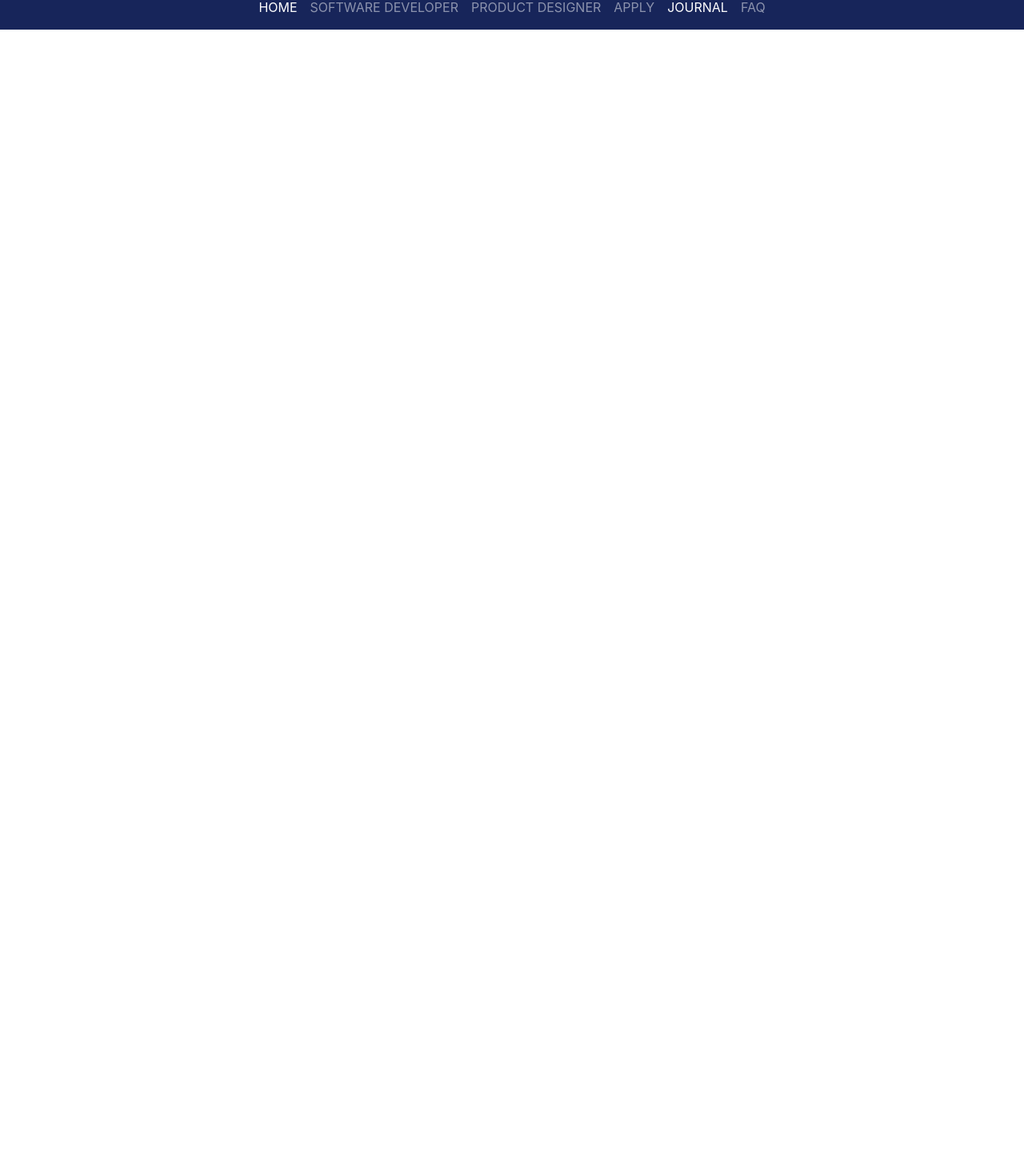
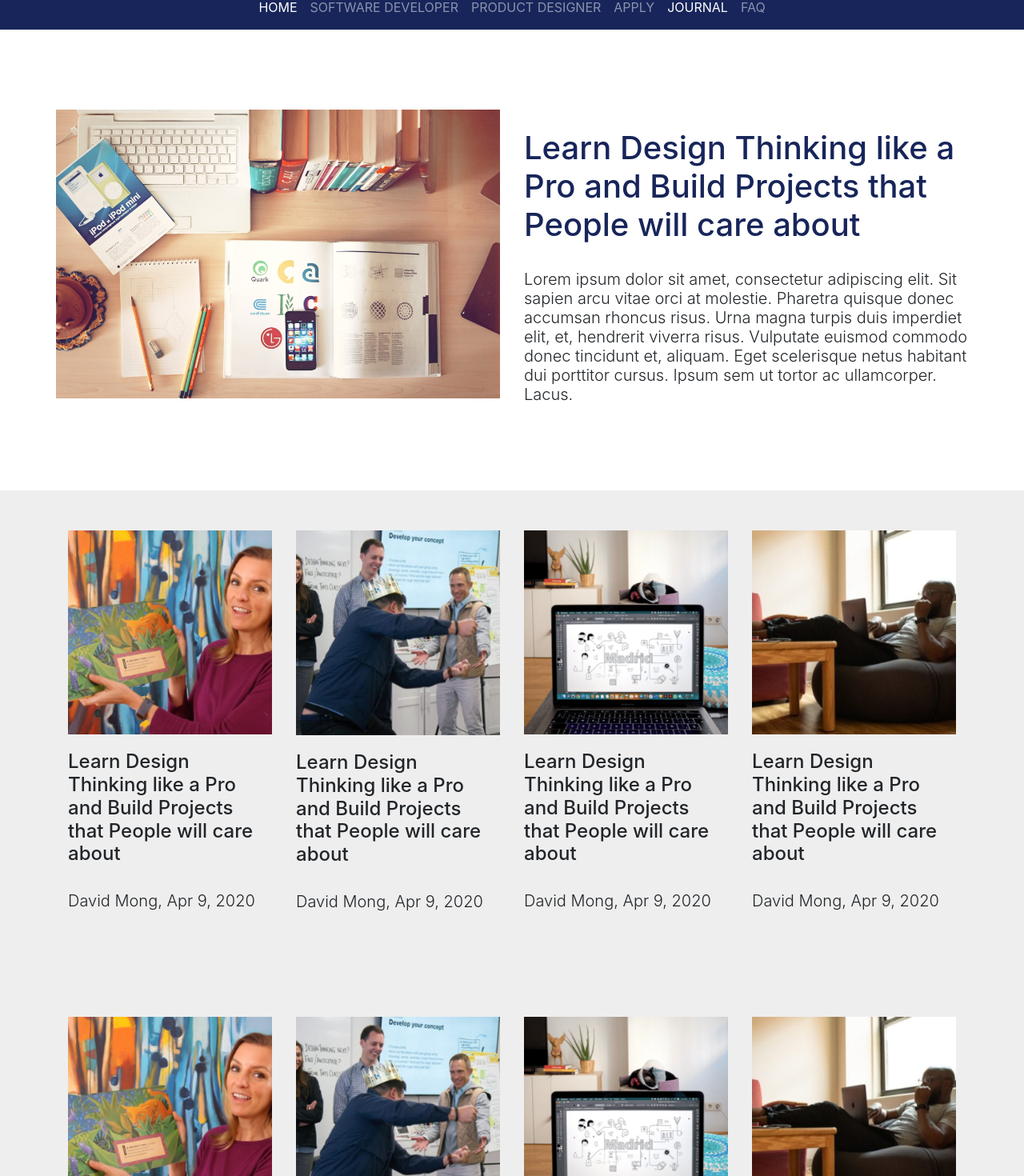
Before and after one commit to yahayakenny/Genesys-tech-hub, a React (Create React App) app: page /journal in a window 1280 px wide. Shown: the part 120-1590 px from the top of the page at 80% size. Before the commit the page ends 800 px from the top, so only its background shows below. Built offline with nearby package versions, Linux system fonts and the light colour scheme.

Commit message:
feat: Journal page and updated stylesheet

```diff
--- a/src/components/Apply/Apply.js
+++ b/src/components/Apply/Apply.js
@@ -28,17 +28,17 @@ export const Apply = () => {
 
                     <div style = {{width: "50%", margin: "0 auto"}} >
                         <h1>How to get in</h1>
-                        <h6>We are very deliberate with our selection process. We are on a quest to find amazing people who are passionate about learning and growing their careers in the software industry. To this end, we have designed our selection process to help us get such people.</h6><br></br>
+                        <h6 className="lead">We are very deliberate with our selection process. We are on a quest to find amazing people who are passionate about learning and growing their careers in the software industry. To this end, we have designed our selection process to help us get such people.</h6><br></br>
                         <h1>Online Application</h1>
-                        <h6>Introduce yourself to us by filling out our application form. When you’re done filling out the form, proceed to download our prep curriculum that contains everything you need to prepare for the physical and technical assessment.</h6><br></br>
+                        <h6 className="lead">Introduce yourself to us by filling out our application form. When you’re done filling out the form, proceed to download our prep curriculum that contains everything you need to prepare for the physical and technical assessment.</h6><br></br>
                         <h1>
                        Phone Call Interviews
                         </h1>
-                        <h6>We will reach out to you to discuss possible opportunities, ascertain where you fit in with us, and answer any questions you might have about the program. It’s supposed to be a chat, getting nervous defeats the aim.</h6><br></br>
+                        <h6 className="lead">We will reach out to you to discuss possible opportunities, ascertain where you fit in with us, and answer any questions you might have about the program. It’s supposed to be a chat, getting nervous defeats the aim.</h6><br></br>
                         <h1>Final assessment</h1>
-                        <h6>At this stage, we’ll get to meet you in person for the first time. You’ll be invited to the hub for a physical assessment that includes a technical assessment, a psychometric test and a face-to-face chat with our team.</h6><br></br>
+                        <h6 className="lead">At this stage, we’ll get to meet you in person for the first time. You’ll be invited to the hub for a physical assessment that includes a technical assessment, a psychometric test and a face-to-face chat with our team.</h6><br></br>
                         <h1>Get In</h1>
-                        <h6>If you make it to this stage, you can pack your bags and head down to the beautiful city of Enugu. We will join you on your journey to build that career of your dreams and provide all the help, support and love that we can muster along the way!</h6>
+                        <h6 className="lead">If you make it to this stage, you can pack your bags and head down to the beautiful city of Enugu. We will join you on your journey to build that career of your dreams and provide all the help, support and love that we can muster along the way!</h6>
                     </div>
                     <Footer/>
 
--- a/src/components/Journal/Journal.js
+++ b/src/components/Journal/Journal.js
@@ -1,11 +1,30 @@
 import React from 'react';
 import '../css/main.css';
-import NavBar from '../Navigation/NavBar'
+import NavBar from '../Navigation/NavBar';
+import HomeJournal from '../LandingPage/HomeJournal'
+import Footer from '../LandingPage/Footer';
+import book from '../images/book.png';
 
 export const Journal = () => {
     return (
         <div>
            <NavBar/>
+            <div className="container padding">
+                <div className="row">
+                    <div className="col-md-6">
+                        <img src = {book} style={{width: "100%"}}/>
+                    </div>
+                    <div className="col-md-6">
+                        <br></br>
+                        <h1 style={{fontSize: "40px", fontWeight: "500", color:"#17255A"}}>Learn Design Thinking like a Pro and Build Projects that People will care about</h1>
+                        <br></br>
+                        <h6 class = "lead">Lorem ipsum dolor sit amet, consectetur adipiscing elit. Sit sapien arcu vitae orci at molestie. Pharetra quisque donec accumsan rhoncus risus. Urna magna turpis duis imperdiet elit, et, hendrerit viverra risus. Vulputate euismod commodo donec tincidunt et, aliquam. Eget scelerisque netus habitant dui porttitor cursus. Ipsum sem ut tortor ac ullamcorper. Lacus.</h6>
+                    </div>
+                </div>
+            </div>
+           <HomeJournal/>
+           <HomeJournal/>
+           <Footer/>
         </div>
     )
 }
--- a/src/components/LandingPage/HomeJournal.js
+++ b/src/components/LandingPage/HomeJournal.js
@@ -4,12 +4,7 @@ import journal1 from '../images/journal1.png';
 import journal2 from '../images/journal2.png';
 import journal3 from '../images/journal3.png';
 import journal4 from '../images/journal4.png';
-import footer1 from '../images/footer1.png';
-import footer2 from '../images/footer2.png';
-import footer3 from '../images/footer3.png';
-import footer4 from '../images/footer4.png';
-import footer5 from '../images/footer5.png';
-import footer6 from '../images/footer6.png';
+
 
 export const HomeJournal = () => {
     return (
@@ -45,27 +40,6 @@ export const HomeJournal = () => {
                         <br></br>
                     </div>
                 </div>
-                <br></br><br></br><br></br>
-                <div className="row">
-                    <div className="col">
-                        <img src = {footer6} className = "footer"/>
-                    </div>
-                    <div className="col">
-                        <img src = {footer1} className = "footer"/>
-                    </div>
-                    <div className="col">
-                        <img src = {footer2} className = "footer"/>
-                    </div>
-                    <div className="col">
-                        <img src = {footer3} className = "footer"/>
-                    </div>
-                    <div className="col">
-                        <img src = {footer4} className = "footer"/>
-                    </div>
-                    <div className="col">
-                        <img src = {footer5} className = "footer"/>
-                    </div>
-                </div>
             </div>
         </div>
     )
--- a/src/components/LandingPage/LandingPage.js
+++ b/src/components/LandingPage/LandingPage.js
@@ -10,6 +10,7 @@ import Fun from './Fun';
 import NavBar from '../Navigation/NavBar'
 import HomeJournal from './HomeJournal';
 import Footer from './Footer';
+import {Logos } from './Logos'
 
 export const LandingPage = () => {
     return (
@@ -24,6 +25,7 @@ export const LandingPage = () => {
             <Culture/>
             <Fun/>
             <HomeJournal/>
+            <Logos/>
             <Footer/>
         </div>
     )
--- /dev/null
+++ b/src/components/LandingPage/Logos.js
@@ -0,0 +1,34 @@
+import React from 'react';
+import footer1 from '../images/footer1.png';
+import footer2 from '../images/footer2.png';
+import footer3 from '../images/footer3.png';
+import footer4 from '../images/footer4.png';
+import footer5 from '../images/footer5.png';
+import footer6 from '../images/footer6.png';
+
+export const Logos = () => {
+    return (
+        <div className = "container padding">
+            <div className="row">
+                    <div className="col">
+                        <img src = {footer6} className = "footer"/>
+                    </div>
+                    <div className="col">
+                        <img src = {footer1} className = "footer"/>
+                    </div>
+                    <div className="col">
+                        <img src = {footer2} className = "footer"/>
+                    </div>
+                    <div className="col">
+                        <img src = {footer3} className = "footer"/>
+                    </div>
+                    <div className="col">
+                        <img src = {footer4} className = "footer"/>
+                    </div>
+                    <div className="col">
+                        <img src = {footer5} className = "footer"/>
+                    </div>
+                </div>
+        </div>
+    )
+}
--- a/src/components/css/main.css
+++ b/src/components/css/main.css
@@ -34,10 +34,6 @@ html, body {
   font-size: 35px;
 }
 
-.third-nav h6 {
-  font-family: 'nunito';
-}
-
 .hero h1 {
   font-weight: 900;
   font-size: 67px;
@@ -69,12 +65,10 @@ html, body {
 
 .photo {
     width: 70%;
-
 }
 
 .learning, .eligible, .culture, .fun, .experts, .classroom, .footer, .software, .painter, .apply, .book {
     width: 100%;
-
 }
 
 .footer-icons {
@@ -104,7 +98,7 @@ html, body {
 
 .design-container {
     background-color: #EEEEEE;
-    padding: 100px 0px;
+    padding: 50px 0px;
 }
 
 .padding {
@@ -126,6 +120,7 @@ html, body {
   width: 100%;
   margin-bottom: 20px;
 }
+
 
  .input {
   border-top-style: hidden;
@@ -158,7 +153,6 @@ a {
   letter-spacing: 0.19 px;
   line-height: 61px;
   color: #03CEA4;
-
 }
 
 @media(max-width: 767px){
```
Also changed, not shown: public/index.html (+0 -7 lines).
